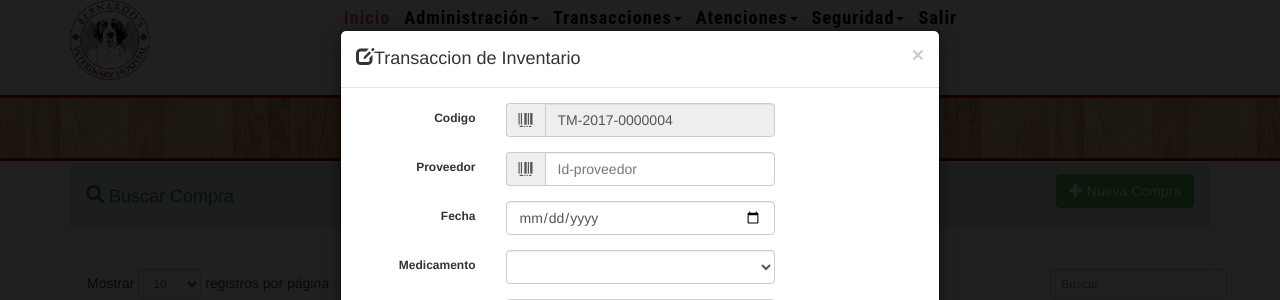
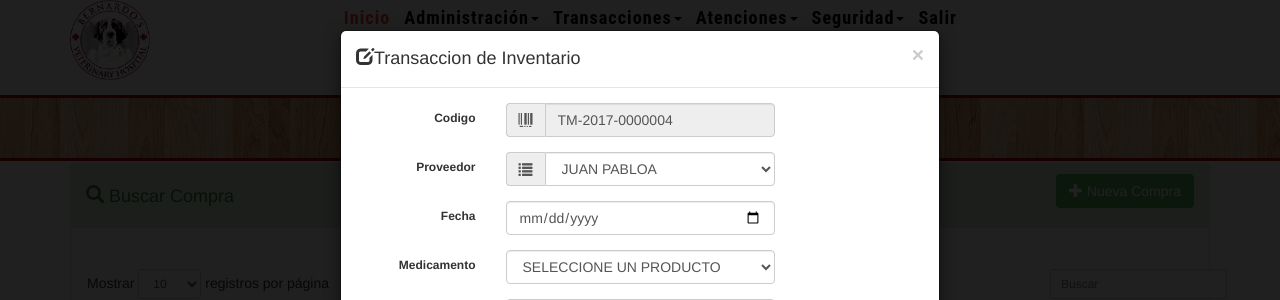
Before and after one commit to kirby1888/bernardofinal, a PHP site: page /bernardo/orden_com.php in a window 1280 px wide, after a click on "Nueva Compra". Shown: the top 300 px of the page. Run offline with PHP 8.4, Linux system fonts and the light colour scheme; data comes from the database, SQL or seed files in the repository; some libraries are stand-ins or nearby versions; some web fonts are replaced.

Commit message:
cambios igual en mis pantallas

```diff
--- a/ajax/editar_cliente.php
+++ b/ajax/editar_cliente.php
@@ -65,7 +65,7 @@ require '../funcs/funcs.php';
 			if ($query_update){
 
 
-				$messages[] = "El registrp ha sido actualizado satisfactoriamente.";
+				$messages[] = "El registro ha sido actualizado satisfactoriamente.";
 			} else{
 				$errors []= "Lo siento algo ha salido mal intenta nuevamente.".mysqli_error($mysqli);
             }
--- a/ajax/editar_permiso.php
+++ b/ajax/editar_permiso.php
@@ -50,7 +50,7 @@ $row = $result->fetch_assoc();
 			if ($query_update){
 				  $bita=grabarBitacora($idUsuario,$objeto,$accion,$sql);
 
-				$messages[] = "El parametro ha sido actualizado satisfactoriamente.";
+				$messages[] = "El registro ha sido actualizado satisfactoriamente.";
 			} else{
 				$errors []= "Lo siento algo ha salido mal intenta nuevamente.".mysqli_error($mysqli);
 			}
--- a/cliente.php
+++ b/cliente.php
@@ -209,7 +209,7 @@ $( "#editar_password" ).submit(function( event ) {
  var parametros = $(this).serialize();
 	 $.ajax({
 			type: "POST",
-			url: "ajax/eliminatr_cliente.php",
+			url: "ajax/eliminar_cliente.php",
 			data: parametros,
 			 beforeSend: function(objeto){
 				$("#resultados_ajax3").html("Mensaje: Cargando...");
--- a/modal/editar_permisos.php
+++ b/modal/editar_permisos.php
@@ -4,7 +4,7 @@
 	  <div class="modal-dialog" role="document">
 		<div class="modal-content">
 		  <div class="modal-header">
-			<button type="button"   class="close" data-dismiss="modal" aria-label="Close"><span aria-hidden="true">&times;</span></button>
+			<button type="button" onClick="location.reload();"   class="close" data-dismiss="modal" aria-label="Close"><span aria-hidden="true">&times;</span></button>
 			<h4 class="modal-title" id="myModalLabel"><i class='glyphicon glyphicon-edit'></i>EDITAR PERMISOS</h4>
 		  </div>
 		  <div class="modal-body">
@@ -65,7 +65,7 @@
 
 
 		  <div class="modal-footer">
-			<button title="Cerrar Ventana" type="button" class="btn btn-default" data-dismiss="modal" >Cerrar</button>
+			<button title="Cerrar Ventana" type="button" class="btn btn-default" data-dismiss="modal" onClick="location.reload();" >Cerrar</button>
 			<button title="Cerrar Ventana" type="submit" class="btn btn-primary"  id="actualizar_datos" >Actualizar Datos</button>
 		  </div>
 		  </form>
--- a/modal/eliminar_cliente.php
+++ b/modal/eliminar_cliente.php
@@ -4,7 +4,7 @@
 	  <div class="modal-dialog" role="document">
 		<div class="modal-content">
 		  <div class="modal-header">
-			<button type="button" class="close" data-dismiss="modal" aria-label="Close"><span aria-hidden="true">&times;</span></button>
+			<button type="button" class="close" data-dismiss="modal" aria-label="Close" onClick="location.reload();"><span aria-hidden="true">&times;</span></button>
 			<h4 class="modal-title" id="myModalLabel"><i class='glyphicon glyphicon-remove'></i> ¿Seguro que deséa eliminar este Cliente?</h4>
 		  </div>
 		  <div class="modal-body">
@@ -26,7 +26,7 @@
 
 
 		  <div class="modal-footer">
-			<button type="button" class="btn btn-default" data-dismiss="modal">Cerrar</button>
+			<button type="button" onClick="location.reload();" class="btn btn-default" data-dismiss="modal">Cerrar</button>
 			<button type="submit" class="btn btn-danger" id="actualizar_datos3">Eliminar Cliente</button>
 		  </div>
 		  </form>
--- a/modal/registro_mascotas.php
+++ b/modal/registro_mascotas.php
@@ -30,7 +30,7 @@ $consulta="select id_cliente, nom_mascota, especie, raza, sexo, nacimiento, desc
 				<div class="col-sm-8">
 		  		<div class="input-group">
 			  	<span class="input-group-addon"><i class="glyphicon glyphicon-list"></i></span>
-				<select title="Cliente" class='form-control' name='id_cliente' id='id_cliente' onchange="load(1);" style="text-transform: uppercase;" >
+				<select title="Cliente" class='form-control' name='id_cliente' id='id_cliente'  style="text-transform: uppercase;" >
 				<?php
 				$query_cod_veh=mysqli_query($mysqli,"SELECT id_cliente, nom_cliente from tbl_clientes WHERE id_cliente <> 12");
 				while($rw=mysqli_fetch_array($query_cod_veh))	{
--- a/modal/registro_orden.php
+++ b/modal/registro_orden.php
@@ -93,15 +93,31 @@
 				</div>
 			  </div>
 			  </div>
-           <div class="form-group">
-			   <label for="id_proveedor" class="col-sm-3 control-label">Proveedor </label>
+
+
+
+
+
+		  <div class="form-group">
+				<label for="id_proveedor" class="col-sm-3 control-label">Proveedor</label>
 				<div class="col-sm-6">
-			  	 <div class="input-group">
-			  	  <span class="input-group-addon"><i class="glyphicon glyphicon-barcode"></i></span>
-				  <input  type="" class="form-control" id="id_proveedor" name="id_proveedor" placeholder="Id-proveedor" title="Id del proveedor"onPaste="return false;"    autocomplete="off"  >
+		  		<div class="input-group">
+			  	<span class="input-group-addon"><i class="glyphicon glyphicon-list"></i></span>
+				<select title="Cliente" class='form-control' id="id_proveedor" name="id_proveedor" style="text-transform: uppercase;" >
+				<?php
+				$query_cod_veh=mysqli_query($mysqli,"SELECT id_proveedor,nom_empresa from tbl_proveedores");
+				while($rw=mysqli_fetch_array($query_cod_veh))	{
+					?>
+				<option value="<?php echo $rw['id_proveedor'];?>"><?php echo $rw['nom_empresa'];?></option>
+					<?php
+				}
+
+				?>
+				</select>
 				</div>
 			  </div>
-			  </div>
+			 </div>
+
 
 		  </center>
 		    <div class="form-group">
@@ -115,9 +131,9 @@
                 <label class="col-sm-3 control-label">Medicamento</label>
                 <div class="col-sm-6">
                   <select  class="form-control"  name="codigo" id="codigo" data-placeholder="-- Seleccionar Medicamento --" onchange="tampil_obat(this)" autocomplete="off" required>
-                    <option value=""></option>
+                    <option value="">SELECCIONE UN PRODUCTO</option>
                     <?php
-                      $query_obat = mysqli_query($mysqli, "SELECT codigo_producto, nombre_producto FROM products ORDER BY nombre_producto ASC") or die('error '.mysqli_error($mysqli));
+                      $query_obat = mysqli_query($mysqli, "SELECT codigo_producto, nombre_producto FROM products where tipo=1 ORDER BY nombre_producto ASC") or die('error '.mysqli_error($mysqli));
                       while ($data_obat = mysqli_fetch_assoc($query_obat)) {
                         echo"<option value=\"$data_obat[codigo_producto]\"> $data_obat[codigo_producto] | $data_obat[nombre_producto] </option>";
                       }
```
Also changed, not shown: modal/editar_cliente.php (+0 -11 lines), modal/registro_cliente.php (+0 -12 lines).
